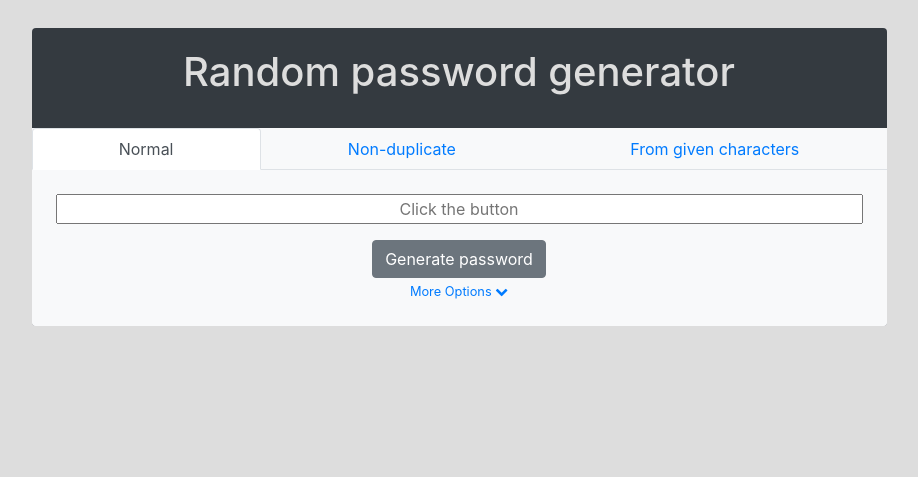
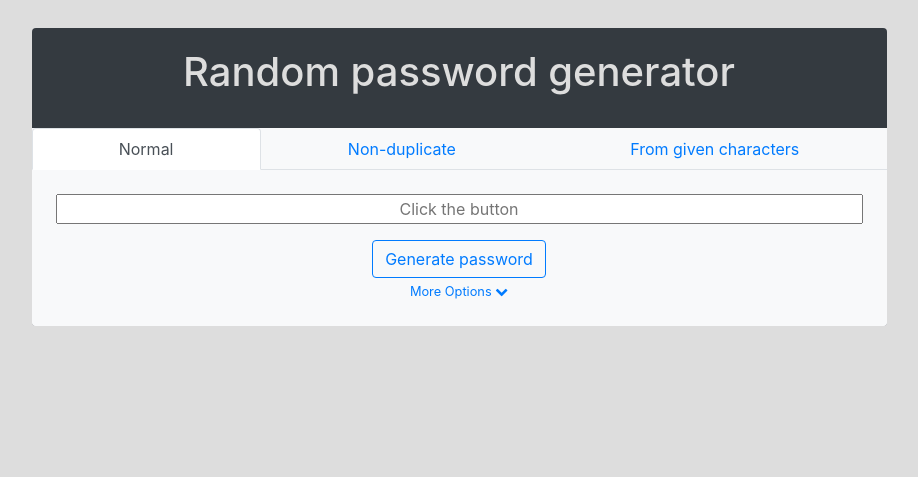
Before and after one commit to suryasr007/random-password-generator, a Flask app: page / in a window 1280 px wide. Shown: the part 223-700 px from the top of the page, without its empty margins (181-1099 px from the left). Run offline with Flask 2, Linux system fonts and the light colour scheme; some libraries are stand-ins or nearby versions.

Commit message:
Button outline

```diff
--- a/templates/home.html
+++ b/templates/home.html
@@ -44,7 +44,7 @@
                 </div>
                 <!-- Generate password button-->
                 <div class="text-center">
-                  <button id="normal-btn" class="btn btn-secondary">Generate password</button>
+                  <button id="normal-btn" class="btn btn-outline-primary">Generate password</button>
                 </div>
                 <!-- More Options-->
                 <p class="text-center m-0">
@@ -124,7 +124,7 @@
                 </form>
                 <!-- Generate password button-->
                 <div class="text-center">
-                  <button id="nonduplicate-btn" type="submit" name="generate" value="1" class="btn btn-secondary">Generate password</button>
+                  <button id="nonduplicate-btn" type="submit" name="generate" value="1" class="btn btn-outline-primary">Generate password</button>
                 </div>
               </div>
             </div>
@@ -145,7 +145,7 @@
                 </form>
                 <!-- Generate password button-->
                 <div class="form-group text-center">
-                  <button id="shuffle-btn" class="btn btn-secondary">Generate password</button>
+                  <button id="shuffle-btn" class="btn btn-outline-primary">Generate password</button>
                 </div>
                 <!-- Password input is disabled. it should be filled by the API -->
                 <div class="form-group">
```
